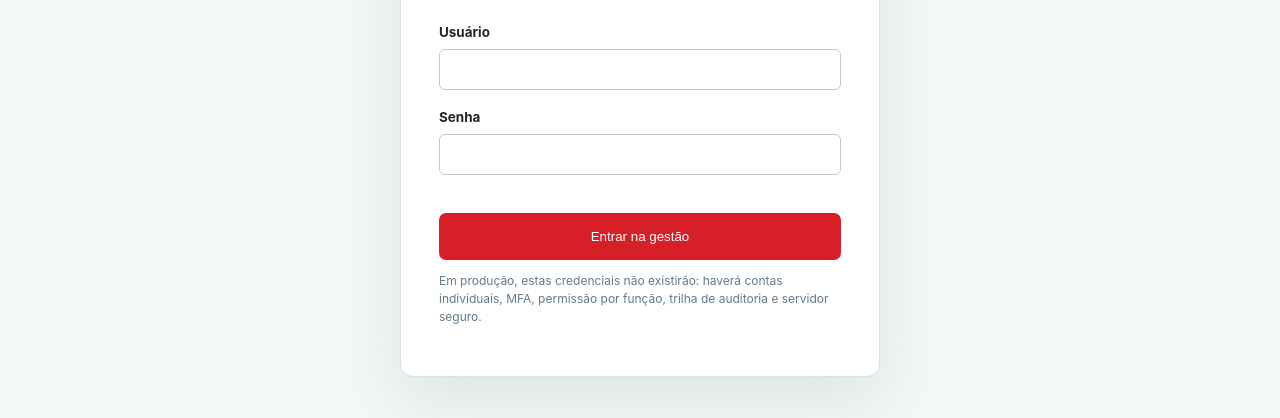
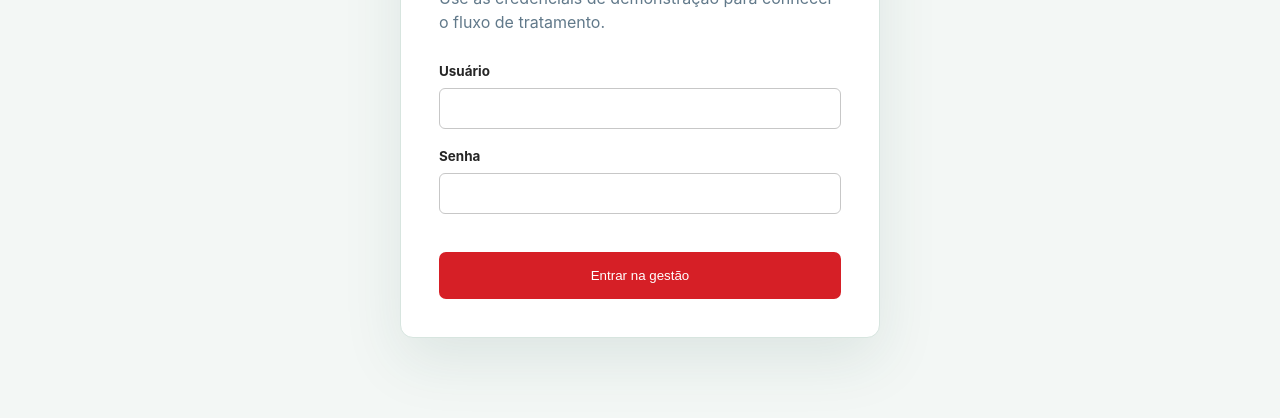
Before and after one commit to rafaelbraido01-web/Ouvidoria-SYMA, a website: page admin.html in a window 1280 px wide. Shown: the part 464-882 px from the top of the page. Drawn offline with Linux system fonts and the light colour scheme.

Commit message:
Remover aviso da página administrativa

```diff
--- a/admin.html
+++ b/admin.html
@@ -48,7 +48,6 @@
           <p id="login-error" class="form-error" role="alert"></p>
           <button class="button button-primary" type="submit">Entrar na gest&atilde;o</button>
         </form>
-        <p class="login-note">Em produ&ccedil;&atilde;o, estas credenciais n&atilde;o existir&atilde;o: haver&aacute; contas individuais, MFA, permiss&atilde;o por fun&ccedil;&atilde;o, trilha de auditoria e servidor seguro.</p>
       </section>
     </main>
     <script src="assets/admin.js"></script>
```
